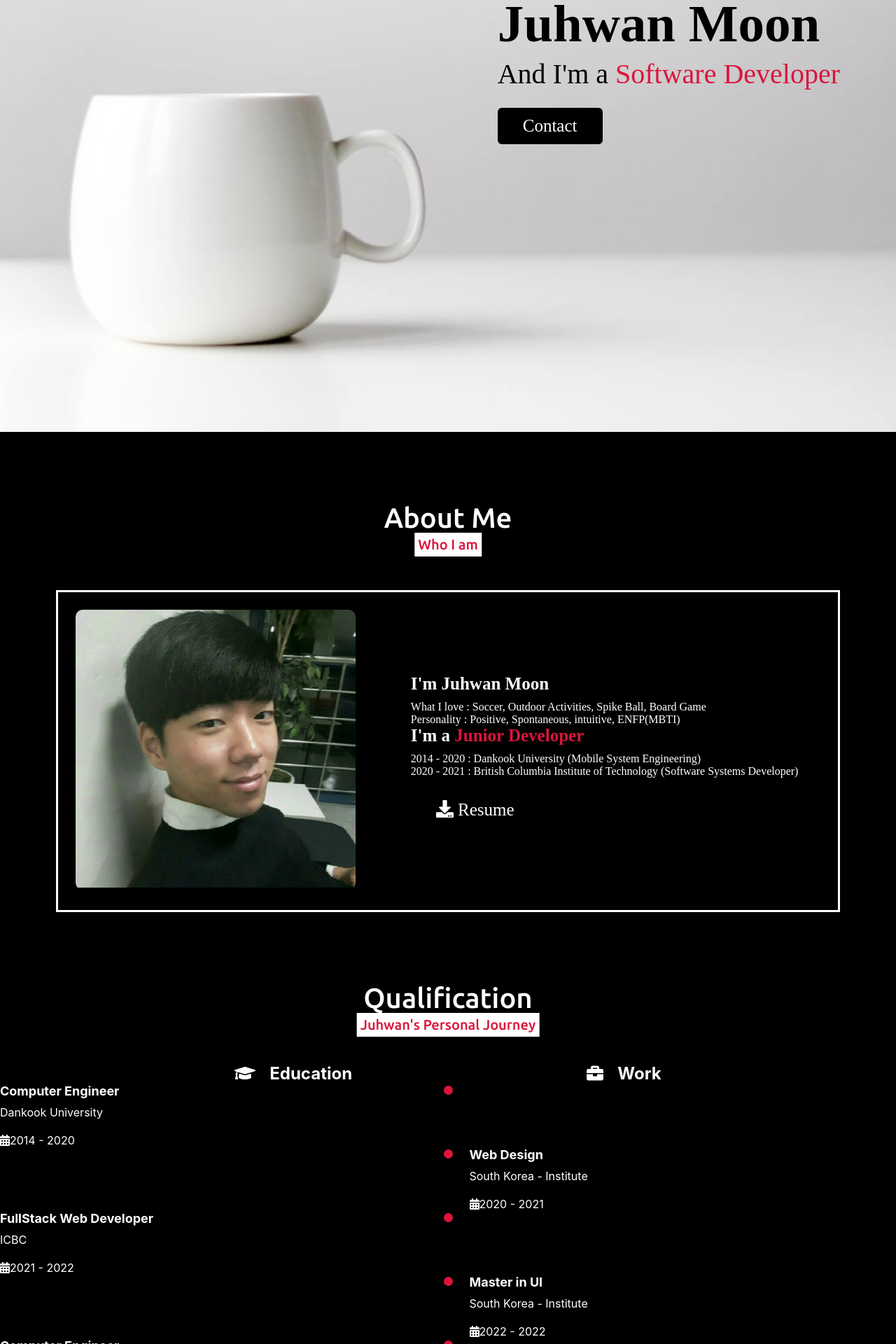
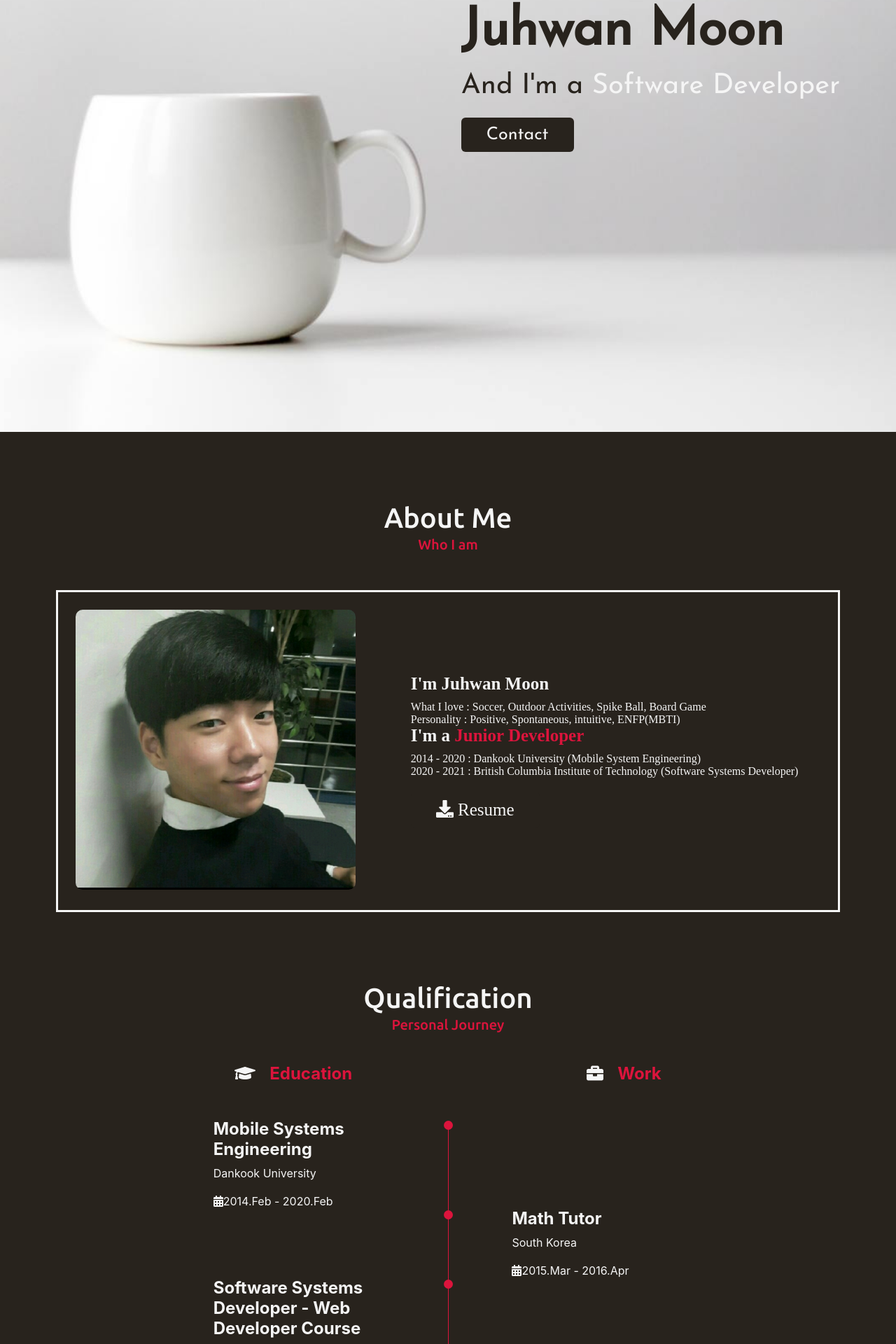
Before and after one commit to juhwan1014/Juhwan_Final_Portfolio, a React (Create React App) app: page / in a window 1280 px wide. Shown: the part 183-2103 px from the top of the page at 70% size. Built offline with nearby package versions, Linux system fonts and the light colour scheme.

Commit message:
landing design and font design

```diff
--- a/src/App.css
+++ b/src/App.css
@@ -1,4 +1,5 @@
 @import url('https://fonts.googleapis.com/css2?family=Balsamiq+Sans:ital,wght@0,400;0,700;1,400&family=Ubuntu:wght@400;500;700&display=swap');
+@import url('https://fonts.googleapis.com/css2?family=Josefin+Sans:ital,wght@0,300;0,400;1,100;1,200;1,300&display=swap');
 
 *{
     margin: 0;
@@ -14,7 +15,9 @@
 }
 
 .App{
-    background-color: black;
+    /* background-color: black; */
+    /* background-color: #46413B; */
+    background-color: #28231D
 }
 
 .heading-background{
@@ -25,7 +28,7 @@
     top:-0.5em;
     z-index: -100;
     /* color:#008080; */
-    color: crimson;
+    color: #9e9991;
   }
 
 /*navbar Styling*/
@@ -34,7 +37,8 @@
     width: 100%;
     padding: 30px 0;
     background-color: none;
-    font-family: 'Balsamiq';
+    /* font-family: 'Balsamiq'; */
+    font-family: 'Josefin Sans', sans-serif;
     z-index: 999;
     /*배경화면 올리려고*/
     margin-top: 20vh;
@@ -44,18 +48,18 @@
 .navbar.navColor{
     padding: 15px 0;
     /* background: rgb(150, 150, 150); */
-    background: black;
+    background: #28231D;
     /* background: #B4C8BB; */
      /* background: #BBD0E9; */
 }
 
 .navbar.navColor .max-width .logo a{
-    color: white;
+    color: #f5f5f5;
     transition: color 0.3s ease;
 }
 
 .navbar.navColor .max-width .logo a:hover{
-    color: black;
+    color: #28231D;
 }
 
 .navbar .max-width{
@@ -70,11 +74,11 @@
     font-weight: 900;
 }
 .navbar .max-width .logo a{
-    color: black;
+    color: #28231D;
     transition: color 0.3s ease;
 }
 .navbar .max-width .logo a:hover{
-    color: crimson;
+    color:#f5f5f5;;;;;
     /* color: orange; */
 }
 .navbar .menu{
@@ -86,28 +90,28 @@
 }
 
 .navbar .menu li a{
-    color: black;
+    color: #28231D;
     font-size: 22px;
-    font-weight: 500;
+    font-weight: bolder;
     margin-left: 25px;
     transition: color 0.3s ease;
 }
 
 .navbar.navColor .menu li a{
-    color: white;
+    color: #f5f5f5;
 }
 
 .navbar .menu li a:hover{
-    color: black;
+    color: #28231D;
 }
 
 .navbar.navColor .menu li a:hover{
-    color: black;
+    color: #28231D;
 }
 
 /*menu button styling*/
  .menu-btn{
-    color: black;
+    color: #28231D;
     font-size: 23px;
     cursor: pointer;
     display: none;
@@ -122,9 +126,9 @@
     background-size: cover;
     /* background-attachment: fixed; */
     height: 120vh;
-    color: black;
+    color: #28231D;
     min-height: 500px;
-    font-family: 'Balsamiq';
+    font-family: 'Josefin Sans', sans-serif;
      /*배경화면 올리려고*/
      margin-top: -20vh;
      /* object-fit: cover; */
@@ -159,29 +163,33 @@
 
 .header .header-content .text_1{
     font-size: 30px;
+    margin-bottom: 20px;
 }
 
 .header .header-content .text_2{
     font-size: 75px;
     font-weight: 900;
+    margin-top: 20px;
+    margin-bottom: 20px;
 
     }
 
 .header .header-content .text_3{
+
     font-size: 40px;
     margin: 5px 0;
         }
 
 .header .header-content .text_3 span{
-    color: crimson;
+    color: #f5f5f5;;;;;
     /* color: #4687d6; */
     font-weight: 500;
 }
 
 .header .header-content a{
     display: inline-block;
-    background: black;
-    color: #fff;
+    background: #28231D;
+    color: #f5f5f5;
     font-size: 25px;
     padding: 12px 36px;
     margin-top: 20px;
@@ -191,8 +199,8 @@
 }
 
 .header .header-content a:hover{
-    color:#fff;
-    background: crimson;
+    color:#f5f5f5;
+    background: #f5f5f5;;;;;
 }
 
 
@@ -202,7 +210,7 @@
 .about{
     padding: 100px 0;
     font-family: 'Poppins';
-    color: white;
+    color: #f5f5f5;
 }
 
 .about .title{
@@ -222,7 +230,7 @@
     left: 50%;
     width: 280px;
     height: 3px;
-    background: black;
+    background: #28231D;
     transform: translateX(-50%);
 }
 
@@ -234,7 +242,7 @@
     font-size: 20px;
     color: crimson;
     padding: 5px;
-    background: white;
+    /* background: white; */
     transform: translateX(-50%);
 }
 
@@ -244,7 +252,7 @@
     align-items: center;
     justify-content: space-between;
     border: solid;
-    border-color: white;
+    border-color: #f5f5f5;
     padding: 25px;
 }
 
@@ -279,8 +287,8 @@
 
 .about .about-content .right a{
     display: inline-block;
-    background: black;
-    color: #fff;
+    background: #28231D;
+    color: #f5f5f5;
     font-size: 25px;
     padding: 12px 36px;
     margin-top: 20px;
@@ -290,7 +298,7 @@
 }
 
 .about .about-content .right a:hover{
-    color:#fff;
+    color:#f5f5f5;
     background: crimson;
 }
 
@@ -330,11 +338,144 @@
 
 
 
+  .qualification h2{
+    position: relative;
+
+    text-align: center;
+    font-size: 40px;
+    font-weight: 500;
+
+    padding-bottom: 20px;
+    font-family: 'Ubuntu';
+    color: #f5f5f5;
+
+}
+
+/* .qualification .title{
+    position: relative;
+    text-align: center;
+    font-size: 40px;
+    font-weight: 500;
+    margin-bottom: 60px;
+    padding-bottom: 20px;
+    font-family: 'Ubuntu';
+    color: white;
+} */
+
+.qualification{
+    color: #f5f5f5;
+}
+
+.qualification .title::before{
+    content: "";
+    position: absolute;
+    bottom: 0px;
+    left: 50%;
+    width: 280px;
+    height: 3px;
+    background: #28231D;
+    transform: translateX(-50%);
+}
+
+.qualification .title::after{
+    content: "Personal Journey";
+    position: absolute;
+    bottom: -12px;
+    left: 50%;
+    font-size: 20px;
+    color: crimson;
+    padding: 5px;
+    /* background: white; */
+    transform: translateX(-50%);
+}
+
+.qualification .tabs{
+    display: flex;
+    justify-content: space-evenly;
+    margin-top: 50px;
+}
+
+.qualification .button--flex{
+    font-size: x-large;
+    font-weight: bold;
+    color: crimson;
+}
+
+/* .qualification .button--flex:hover{
+    color: crimson;
+} */
+.qualification .icon{
+      margin-right: 20px;
+      color: #f5f5f5;
+}
+.qualification .sections{
+    margin: 50px 0px;
+}
+
+.qualification .content_data{
+
+    display: grid;
+    grid-template-columns: 1fr max-content 1fr;
+    column-gap: 1.5rem;
+}
+
+.qualification .quali_title{
+    font-size: x-large;
+    font-weight: bold;
+
+}
+
+.qualification .quali_subtitle{
+    display: inline-block;
+    margin-bottom: 20px;
+    margin-top: 10px;
+}
+.qualification .calendar{
+
+}
+
+.qualification .rounder{
+    display: inline-block;
+    width: 13px;
+    height: 13px;
+    background-color: crimson;
+    border-radius: 50%;
+}
+
+.qualification .line{
+    display: block;
+    width: 1px;
+    height: 100%;
+    background-color: crimson;
+    transform: translate(6px, -7px)
+}
+
+.qualification [data-content]{
+    display: none;
+}
+
+.qualification__active[data-content]{
+    display: block;
+}
+
+.content_data_left{
+    margin-left: 50%;
+}
+.content_data_right{
+    margin-left: 10%;
+    margin-right: 50%;
+}
+
+
+
+
+
+
 /*Skills Page Styling*/
 
 .skills {
     /* margin-top: 700px; */
-    color: white;
+    color: #f5f5f5;
 }
 
   .skills .skills-content{
@@ -365,7 +506,7 @@
     left: 50%;
     width: 280px;
     height: 3px;
-    background: black;
+    background: #28231D;
     transform: translateX(-50%);
 }
 
@@ -377,7 +518,7 @@
     font-size: 20px;
     color: crimson;
     padding: 5px;
-    background: white;
+    /* background: white; */
     transform: translateX(-50%);
 }
 
@@ -396,7 +537,7 @@
   .skills .skills-content .left a{
     display: inline-block;
     background: crimson;
-    color: #fff;
+    color: #f5f5f5;
     font-size: 18px;
     font-weight: 500;
     padding: 8px 16px;
@@ -484,7 +625,7 @@
     left: 50%;
     width: 280px;
     height: 3px;
-    background: black;
+    background: #28231D;
     transform: translateX(-50%);
 }
 
@@ -496,7 +637,7 @@
     font-size: 20px;
     color: crimson;
     padding: 5px;
-    background: white;
+    /* background: white; */
     transform: translateX(-50%);
 }
 
@@ -539,7 +680,7 @@
     transition: all 0.3s ease;
 }
 .teams .carousel .card:hover img{
-    border-color: #fff;
+    border-color: #f5f5f5;
 }
 .owl-dots{
     text-align: center;
@@ -570,6 +711,7 @@
 /*Experience Page Styling*/
 .experience{
     margin-top: 50px;
+    padding-bottom: 100px;
 
 }
 
@@ -582,7 +724,7 @@
 
     padding-bottom: 20px;
     font-family: 'Ubuntu';
-    color: orange;
+    color: #f5f5f5;
 
 }
 
@@ -593,7 +735,7 @@
     left: 50%;
     width: 280px;
     height: 3px;
-    background: black;
+    background: #28231D;
     transform: translateX(-50%);
 }
 
@@ -605,7 +747,8 @@
     font-size: 20px;
     color: crimson;
     padding: 5px;
-    background: white;
+
+    /* background: white; */
     transform: translateX(-50%);
 }
 
@@ -616,6 +759,8 @@
     justify-content: center;
     position: relative;
     width: 100%;
+    margin-top: 10px;
+
 
 }
 
@@ -645,7 +790,7 @@
     /* margin-top: -20px; */
     /* background: rgba(220, 20, 60, 0.37); */
     /* background: #B4C8BB; */
-    background: black;
+    background: #28231D;
     height: 550px;
     display: flex;
     position: absolute;
@@ -670,7 +815,7 @@
 .project .item{
     width: 700px;
     height: 100%;
-    background-color: white;
+    background-color: #f5f5f5;
     border-radius: 20px;
     display: flex;
     align-items: center;
@@ -732,113 +877,13 @@
 }
 
 .project .arrows{
-    color: white;
+    color: #f5f5f5;
 }
 
 
 
 
-.qualification h2{
-    position: relative;
 
-    text-align: center;
-    font-size: 40px;
-    font-weight: 500;
-
-    padding-bottom: 20px;
-    font-family: 'Ubuntu';
-    color: white;
-
-}
-
-/* .qualification .title{
-    position: relative;
-    text-align: center;
-    font-size: 40px;
-    font-weight: 500;
-    margin-bottom: 60px;
-    padding-bottom: 20px;
-    font-family: 'Ubuntu';
-    color: white;
-} */
-
-.qualification{
-    color: white;
-}
-
-.qualification .title::before{
-    content: "";
-    position: absolute;
-    bottom: 0px;
-    left: 50%;
-    width: 280px;
-    height: 3px;
-    background: black;
-    transform: translateX(-50%);
-}
-
-.qualification .title::after{
-    content: "Juhwan's Personal Journey";
-    position: absolute;
-    bottom: -12px;
-    left: 50%;
-    font-size: 20px;
-    color: crimson;
-    padding: 5px;
-    background: white;
-    transform: translateX(-50%);
-}
-
-.qualification .tabs{
-    display: flex;
-    justify-content: space-evenly;
-    margin-top: 50px;
-}
-
-.qualification .button--flex{
-    font-size: x-large;
-    font-weight: bold;
-    cursor: pointer;
-}
-
-.qualification .button--flex:hover{
-    color: crimson;
-}
-.qualification .icon{
-      margin-right: 20px;
-}
-
-.qualification .content_data{
-    display: grid;
-    grid-template-columns: 1fr max-content 1fr;
-    column-gap: 1.5rem;
-}
-
-.qualification .quali_title{
-    font-size: large;
-    font-weight: bold;
-}
-
-.qualification .quali_subtitle{
-    display: inline-block;
-    margin-bottom: 20px;
-    margin-top: 10px;
-}
-.qualification .calendar{
-
-}
-
-.qualification .rounder{
-    display: inline-block;
-    width: 13px;
-    height: 13px;
-    background-color: crimson;
-    border-radius: 50%;
-}
-
-.qualification .line{
-    display: block;
-}
 
 
 
@@ -948,7 +993,7 @@
       width: 23%;
       left: -100%;
       top: 0;
-      background: black;
+      background: #28231D;
       opacity: .6;
       text-align: center;
       padding-top: 80px;
@@ -964,15 +1009,15 @@
         display: inline-block;
         margin: 20px 0;
         font-size: 20px;
-        color: white;
+        color: #f5f5f5;
     }
 
     .navbar.navColor .menu li a{
-        color: white;
+        color: #f5f5f5;
     }
 
     .navbar.navColor .menu-btn{
-        color: white;
+        color: #f5f5f5;
     }
 
     /* .navbar .menu.active li a:hover {
--- a/src/components/Navbar.js
+++ b/src/components/Navbar.js
@@ -74,6 +74,7 @@ class Navbar extends Component {
 
                 <li><a href="#Home">Home</a></li>
                 <li><a href="#About">About</a></li>
+                <li><a href="#Qualification">Qualification</a></li>
                 <li><a href="#Skills">Skills</a></li>
                 <li><a href="#Experience">Projects</a></li>
                 <li><a href="#Contact">Contact</a></li>
--- a/src/components/Qualification.js
+++ b/src/components/Qualification.js
@@ -4,22 +4,29 @@ import { faGraduationCap } from '@fortawesome/free-solid-svg-icons'
 import { faBriefcase } from '@fortawesome/free-solid-svg-icons'
 import { faCalendarAlt } from '@fortawesome/free-solid-svg-icons'
 
+
+
 class Qualification extends Component {
+
     state = {}
+
+
     render() {
+
+
         return (<div className='qualification'>
 
             <h2 className="title">Qualification</h2>
 
             <div className="container">
                 <div className="tabs">
-                    <div className="button--flex">
+                    <div className="button--flex qualification__active" data-target="#education">
                         {/* <i className="uil uil-graduation-cap qualification__icon"></i> */}
                         <FontAwesomeIcon icon={faGraduationCap} className="icon"/>
                         Education
                     </div>
 
-                    <div className="button--flex">
+                    <div className="button--flex" data-target="#work">
                         {/* <i className="uil uil-briefcase-alt qualification__icon"></i> */}
                         <FontAwesomeIcon icon={faBriefcase} className="icon"/>
                         Work
@@ -31,15 +38,15 @@ class Qualification extends Component {
 
                 <div className="sections">
                     {/* =====================Content 1====================== */}
-                    <div className="content">
+                    <div className="content qualification__active" data-content id="education">
                         {/* =====================Content Data 1====================== */}
                         <div className="content_data">
-                            <div>
-                                <h3 className="quali_title">Computer Engineer</h3>
+                            <div className="content_data_left">
+                                <h3 className="quali_title">Mobile Systems Engineering</h3>
                                 <span className="quali_subtitle">Dankook University</span>
                                 <div className="calendar">
                                     <FontAwesomeIcon icon={faCalendarAlt} />
-                                    2014 - 2020
+                                    2014.Feb - 2020.Feb
                                 </div>
                             </div>
 
@@ -57,24 +64,24 @@ class Qualification extends Component {
                                 <span className="rounder"></span>
                                 <span className="line"></span>
                             </div>
-                            <div>
-                                <h3 className="quali_title">Web Design</h3>
-                                <span className="quali_subtitle">South Korea - Institute</span>
+                            <div className="content_data_right">
+                                <h3 className="quali_title">Math Tutor</h3>
+                                <span className="quali_subtitle">South Korea</span>
                                 <div className="calendar">
                                     <FontAwesomeIcon icon={faCalendarAlt} />
-                                    2020 - 2021
+                                    2015.Mar - 2016.Apr
                                 </div>
                             </div>
 
                         </div>
                         {/* =====================Content Data 3====================== */}
                         <div className="content_data">
-                            <div>
-                                <h3 className="quali_title">FullStack Web Developer</h3>
-                                <span className="quali_subtitle">ICBC</span>
+                            <div className="content_data_left">
+                                <h3 className="quali_title">Software Systems Developer - Web Developer Course</h3>
+                                <span className="quali_subtitle">BCIT (British Columbia Institute of Technology)</span>
                                 <div className="calendar">
                                     <FontAwesomeIcon icon={faCalendarAlt} />
-                                    2021 - 2022
+                                    2020.Sep - 2021.May
                                 </div>
                             </div>
 
@@ -94,12 +101,12 @@ class Qualification extends Component {
                                 {/* <span className="line"></span> */}
                             </div>
 
-                            <div>
-                                <h3 className="quali_title">Master in UI</h3>
-                                <span className="quali_subtitle">South Korea - Institute</span>
+                            <div className="content_data_right">
+                                <h3 className="quali_title">Full-Stack Developer (Internship)</h3>
+                                <span className="quali_subtitle">ICBC(Insurance Corporation of British Columbia)</span>
                                 <div className="calendar">
                                     <FontAwesomeIcon icon={faCalendarAlt} />
-                                    2022 - 2022
+                                    2022.Feb - 2022.Aug
                                 </div>
                             </div>
 
@@ -108,7 +115,7 @@ class Qualification extends Component {
 
 
                     {/* =====================Content 2====================== */}
-                    <div className="content">
+                    <div className="content" data-content id="work">
                         {/* =====================Content Data 1====================== */}
                         <div className="content_data">
                             <div>
```
